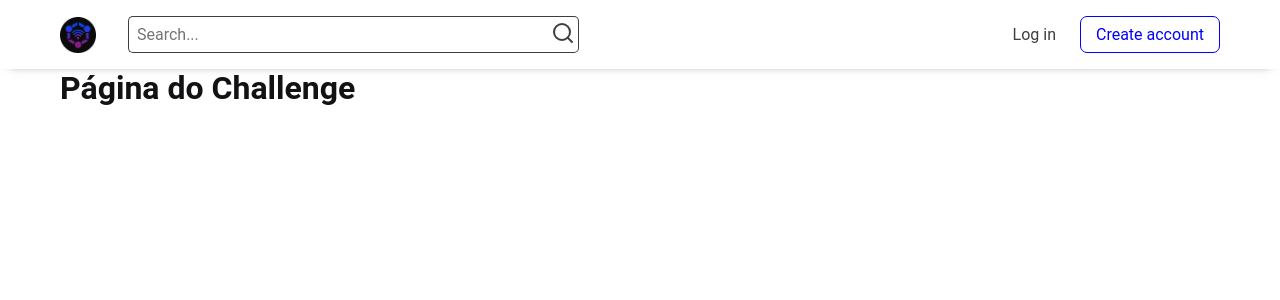
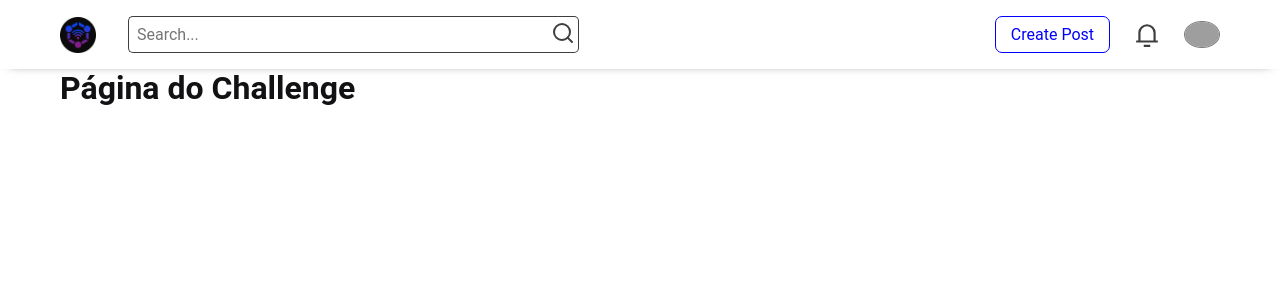
Before and after one commit to Dev-JoseRonaldo/union-group-treinamento, a React (Vite) app: page /challenge in a window 1280 px wide. Both pictures are taken after a click on the button "Log in". Shown: the top 300 px of the page. Built offline with nearby package versions, Linux system fonts and the light colour scheme; grey boxes are pictures that could not be loaded.

Commit message:
:sparkles: feat: Funcionalidade de mudançade estado do header (logado ou não logado)

```diff
--- a/src/components/Challenge/Header/index.tsx
+++ b/src/components/Challenge/Header/index.tsx
@@ -1,11 +1,20 @@
 import { FiSearch } from 'react-icons/fi'
-import { Link } from 'react-router-dom'
+import { FormEvent, useState } from 'react'
 
 import styles from './styles.module.scss'
+import { RiNotification3Line } from 'react-icons/ri'
 
 import logoImg from '../../../assets/logo.png'
 
 export const Header = () => {
+  const [isLogged, setIsLogged] = useState(false);
+
+  function handleLogin(event: FormEvent){
+    event.preventDefault();
+
+    setIsLogged(() => !isLogged)
+  }
+
   return(
     <header className={styles.header}>
         <div className={styles.contentHeader}>
@@ -18,10 +27,18 @@ export const Header = () => {
               </button>
             </div>
           </div>
-          <div className={styles.headerRightBox}>
-            <button>Log in</button>
-            <a href="#">Create account</a>
-          </div>
+          {isLogged ? (
+            <div className={styles.headerRightBox}>
+              <a href="#">Create Post</a>
+              <RiNotification3Line size={26}/>
+              <img src="https://github.com/Dev-JoseRonaldo.png" alt="Foto de perfil de José Ronaldo" />
+            </div>
+          ): (
+            <div className={styles.headerRightBox}>
+              <button onClick={handleLogin} type='submit'>Log in</button>
+              <a href="#">Create account</a>
+            </div>
+          )}
         </div>
       </header>
   )
--- a/src/components/Challenge/Header/styles.module.scss
+++ b/src/components/Challenge/Header/styles.module.scss
@@ -83,4 +83,10 @@
       color: #ffffff;
     }
   }
+
+  > img {
+    width: 36px;
+    border: 1px solid rgb(0, 0, 0,0.5);
+    border-radius: 50%;
+  }
 }
```
